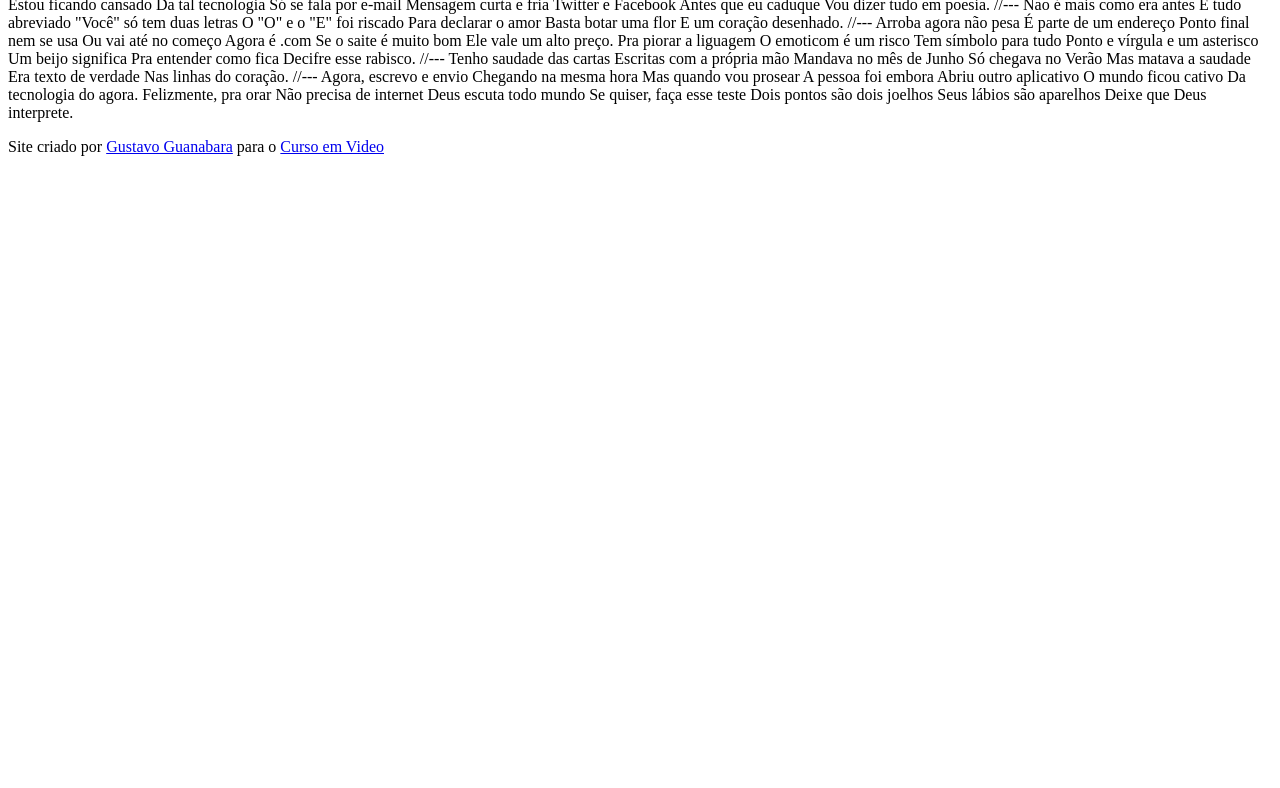
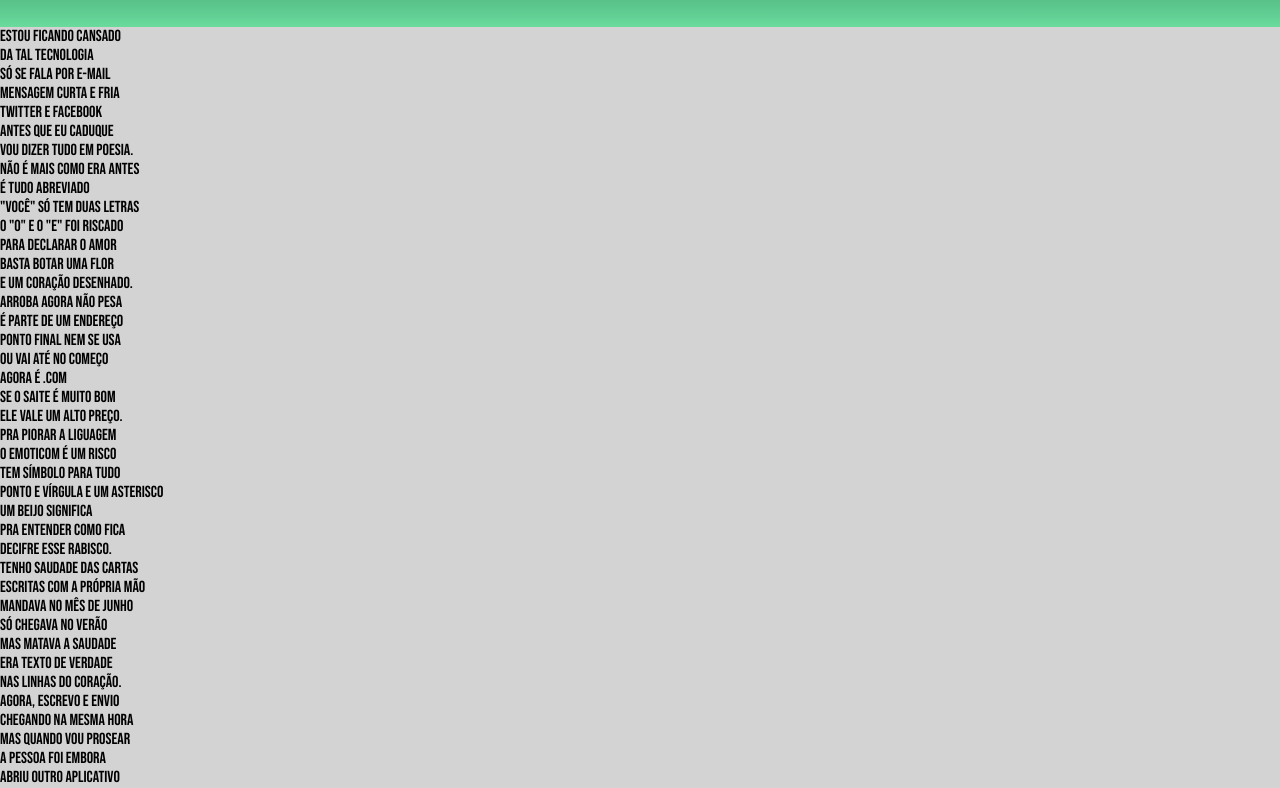
Before and after one commit to Talles311/desafios, a plain HTML site: page desafio 12/index.html in a window 1280 px wide. Shown: the part 118-906 px from the top of the page. Before the commit the page ends 800 px from the top, so only its background shows below. Drawn offline with Linux system fonts and the light colour scheme; files that its build step writes are made by us from their sources.

Commit message:
atualizei desafio 12

```diff
--- a/desafio 12/index.html
+++ b/desafio 12/index.html
@@ -4,6 +4,8 @@
     <meta charset="UTF-8">
     <meta name="viewport" content="width=device-width, initial-scale=1.0">
     <title>Cordel Moderno</title>
+    <link rel="stylesheet" href="style.css">
+
 </head>
 <body>
     <header>
@@ -11,69 +13,85 @@
         <p>Por <a href="https://www.recantodasletras.com.br/poesias/3186743" target="_blank" rel="external">Milton Duarte</a></p>
     </header>
 
-        Estou ficando cansado
-        Da tal tecnologia
-        Só se fala por e-mail
-        Mensagem curta e fria
-        Twitter e Facebook
-        Antes que eu caduque
-        Vou dizer tudo em poesia.
+        <section>
+            <p>
+                Estou ficando cansado <br>
+                Da tal tecnologia     <br>
+                Só se fala por e-mail <br>
+                Mensagem curta e fria <br>
+                Twitter e Facebook    <br>
+                Antes que eu caduque  <br>
+                Vou dizer tudo em poesia.
+            </p>
+        </section>
 
-        //---
+        <section>
+            <p>
+                Não é mais como era antes  <br>
+                É tudo abreviado           <br>
+                "Você" só tem duas letras  <br>
+                O "O" e o "E" foi riscado  <br>
+                Para declarar o amor       <br>
+                Basta botar uma flor       <br>
+                E um coração desenhado.
+            </p>
+        </section>
 
-        Não é mais como era antes
-        É tudo abreviado
-        "Você" só tem duas letras
-        O "O" e o "E" foi riscado
-        Para declarar o amor
-        Basta botar uma flor
-        E um coração desenhado.
+        <section>
+            <p>
+                Arroba agora não pesa    <br>
+                É parte de um endereço   <br>
+                Ponto final nem se usa   <br>
+                Ou vai até no começo     <br>
+                Agora é .com             <br>
+                Se o saite é muito bom   <br>
+                Ele vale um alto preço.
+            </p>
 
-        //---
+            <p>
+                Pra piorar a liguagem    <br>
+                O emoticom é um risco    <br>
+                Tem símbolo para tudo    <br>
+                Ponto e vírgula e um asterisco <br>
+                Um beijo significa       <br>
+                Pra entender como fica   <br>
+                Decifre esse rabisco.
+            </p>
+        </section>
 
-        Arroba agora não pesa
-        É parte de um endereço
-        Ponto final nem se usa
-        Ou vai até no começo
-        Agora é .com
-        Se o saite é muito bom
-        Ele vale um alto preço.
+        <section>
+            <p>
+                Tenho saudade das cartas    <br>
+                Escritas com a própria mão  <br>
+                Mandava no mês de Junho     <br>
+                Só chegava no Verão         <br>
+                Mas matava a saudade        <br>
+                Era texto de verdade        <br>
+                Nas linhas do coração.
+            </section>
+            </p>
 
-        Pra piorar a liguagem
-        O emoticom é um risco
-        Tem símbolo para tudo
-        Ponto e vírgula e um asterisco
-        Um beijo significa
-        Pra entender como fica
-        Decifre esse rabisco.
+        <section>
+            <p>
+                Agora, escrevo e envio  <br>
+                Chegando na mesma hora <br>
+                Mas quando vou prosear <br>
+                A pessoa foi embora <br>
+                Abriu outro aplicativo <br>
+                O mundo ficou cativo <br>
+                Da tecnologia do agora.
+            </p>
 
-        //---
-
-        Tenho saudade das cartas
-        Escritas com a própria mão
-        Mandava no mês de Junho
-        Só chegava no Verão
-        Mas matava a saudade
-        Era texto de verdade
-        Nas linhas do coração.
-
-        //---
-
-        Agora, escrevo e envio
-        Chegando na mesma hora
-        Mas quando vou prosear
-        A pessoa foi embora
-        Abriu outro aplicativo
-        O mundo ficou cativo
-        Da tecnologia do agora.
-
-        Felizmente, pra orar
-        Não precisa de internet
-        Deus escuta todo mundo
-        Se quiser, faça esse teste
-        Dois pontos são dois joelhos
-        Seus lábios são aparelhos
-        Deixe que Deus interprete.
+            <p>
+                Felizmente, pra orar <br> <br>
+                Não precisa de internet <br>
+                Deus escuta todo mundo <br>
+                Se quiser, faça esse teste <br>
+                Dois pontos são dois joelhos <br>
+                Seus lábios são aparelhos <br>
+                Deixe que Deus interprete.
+            </p>
+        </section>
 
         <footer>
                <p>Site criado por <a href="https://gustavoguanabara.github.io" target="_blank" rel="external">Gustavo Guanabara</a> para o <a href="https://www.cursoemvideo.com" target="_blank" rel="external">Curso em Video</a></p>
```
